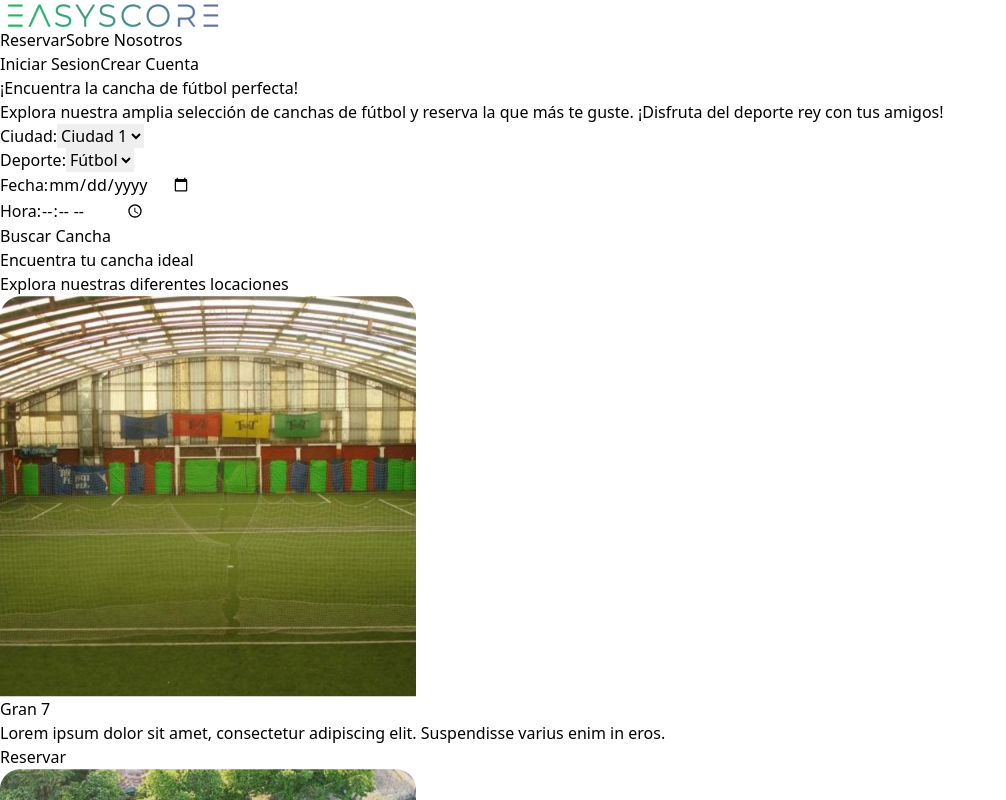
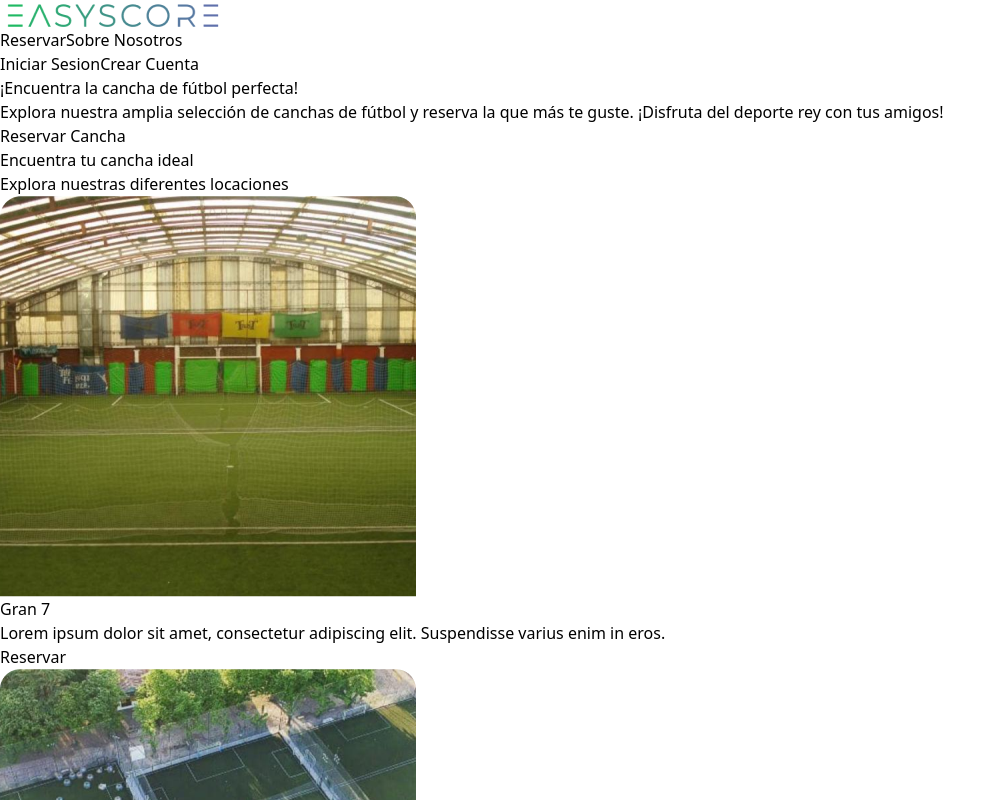
Before and after one commit to IgnacioFares/Proyecto-Integrador, a React (Vite) app in the folder frontend/: page / in a window 1280 px wide. Shown: the top 800 px of the page, without its empty margins (0-1006 px from the left). Built offline with nearby package versions, Linux system fonts and the light colour scheme.

Commit message:
Se agregaron los ultimos cambios en el home, login

```diff
--- a/frontend/src/App.jsx
+++ b/frontend/src/App.jsx
@@ -2,7 +2,7 @@ import { BrowserRouter, Routes, Route } from "react-router-dom";
 import { Home } from "./pages/Home/Home";
 import { routes } from "./routes/routes";
 import { Layout } from "./Layout/Layout";
-import FormularioRegistro from "./Components/FormularioRegistro/FormularioRegistro";
+import FormularioRegistro from "./pages/FormularioRegistro/FormularioRegistro";
 import Reservas from "./pages/Reservas/Reservas";
 import Administracion from "./pages/Administracion/Administracion";
 
--- a/frontend/src/Components/Encabezado/Encabezado.jsx
+++ b/frontend/src/Components/Encabezado/Encabezado.jsx
@@ -1,3 +1,5 @@
+import { Link } from "react-router-dom";
+import { routes } from "../../routes/routes";
 export const Encabezado = () => {
   return (
     <section className="flex box items-center justify-center w-full h-screen bg-cover bg-[url('https://images.unsplash.com/photo-1574629810360-7efbbe195018?q=80&w=1893&auto=format&fit=crop&ixlib=rb-4.0.3&ixid=M3wxMjA3fDB8MHxwaG90by1wYWdlfHx8fGVufDB8fHx8fA%3D%3D')]">
@@ -15,49 +17,7 @@ export const Encabezado = () => {
           </p>
         </div>
 
-        <div className="w-5/6 md:w-2/3 lg:w-3/5 p-6 flex justify-center">
-          <form className="bg-white bg-opacity-75 shadow-md rounded-lg px-8 pt-6 pb-8 mb-4 flex">
-            <div className="mb-4 mr-4">
-              <label className="block text-gray-700 text-sm font-bold mb-2" htmlFor="ciudad">
-                Ciudad:
-              </label>
-              <select className="block appearance-none w-full bg-gray-200 border border-gray-200 text-gray-700 py-3 px-4 pr-8 rounded leading-tight focus:outline-none focus:bg-white focus:border-gray-500" id="ciudad" name="ciudad">
-                <option value="ciudad1">Ciudad 1</option>
-                <option value="ciudad2">Ciudad 2</option>
-                <option value="ciudad3">Ciudad 3</option>
-                {/* Otras opciones de ciudad */}
-              </select>
-            </div>
-            <div className="mb-4 mr-4">
-              <label className="block text-gray-700 text-sm font-bold mb-2" htmlFor="deporte">
-                Deporte:
-              </label>
-              <select className="block appearance-none w-full bg-gray-200 border border-gray-200 text-gray-700 py-3 px-4 pr-8 rounded leading-tight focus:outline-none focus:bg-white focus:border-gray-500" id="deporte" name="deporte">
-                <option value="futbol">Fútbol</option>
-                <option value="baloncesto">Padel</option>
-                <option value="tenis">Tenis</option>
-                {/* Otras opciones de deporte */}
-              </select>
-            </div>
-            <div className="mb-4 mr-4">
-              <label className="block text-gray-700 text-sm font-bold mb-2" htmlFor="fecha">
-                Fecha:
-              </label>
-              <input className="appearance-none block w-full bg-gray-200 border border-gray-200 text-gray-700 py-3 px-4 pr-8 rounded leading-tight focus:outline-none focus:bg-white focus:border-gray-500" id="fecha" name="fecha" type="date"/>
-            </div>
-            <div className="mb-4 mr-4">
-              <label className="block text-gray-700 text-sm font-bold mb-2" htmlFor="hora">
-                Hora:
-              </label>
-              <input className="appearance-none block w-full bg-gray-200 border border-gray-200 text-gray-700 py-3 px-4 pr-8 rounded leading-tight focus:outline-none focus:bg-white focus:border-gray-500" id="hora" name="hora" type="time"/>
-            </div>
-            <div className="flex items-center">
-              <button className="bg-blue-500 hover:bg-blue-700 text-white font-bold py-2 px-4 rounded focus:outline-none focus:shadow-outline" type="submit">
-                Buscar Cancha
-              </button>
-            </div>
-          </form>
-        </div>
+        <Link to={routes.Reservas} className="bg-gradient-to-r from-blue-500 to-green-400 text-white py-3 px-6 text-lg rounded-md shadow-lg hover:shadow-xl transform transition-transform duration-300 ease-in-out hover:scale-110 hover:opacity-80">Reservar Cancha</Link>
       </div>
     </section>
   );
--- a/frontend/src/Components/Footer/Footer.jsx
+++ b/frontend/src/Components/Footer/Footer.jsx
@@ -8,13 +8,7 @@ const Footer = () => {
         <div className="bg-white">
     <div className="flex flex-col md:flex-row justify-between items-center py-4 px-8">
         <img src="/images/logosolo1.png" alt="Logo" className="mb-4 md:mb-0" />
-        <div className="flex flex-col md:flex-row">
-            <a href="#" className="text-green-500 px-4">Enlace uno</a>
-            <a href="#" className="text-green-500 px-4">Enlace dos</a>
-            <a href="#" className="text-green-500 px-4">Enlace tres</a>
-            <a href="#" className="text-green-500 px-4">Enlace cuatro</a>
-            <a href="#" className="text-green-500 px-4">Enlace cinco</a>
-        </div>
+
         <div className="flex md:flex-row">
             <a href="#" className="px-4"><FontAwesomeIcon icon={faFacebookF} /></a>
             <a href="#" className="px-4"><FontAwesomeIcon icon={faInstagram} /></a>
--- a/frontend/src/pages/Reservas/Reservas.jsx
+++ b/frontend/src/pages/Reservas/Reservas.jsx
@@ -1,57 +1,12 @@
 
-import { FaMapMarkerAlt, FaPhone, FaStar } from 'react-icons/fa';
 
-const StarRating = ({ rating }) => {
-    const stars = [];
-    for (let i = 0; i < 5; i++) {
-        stars.push(
-            <FaStar key={i} color={i < rating ? '#FFD700' : '#C4C4C4'} />
-        );
-    }
-    return <div className="flex">{stars}</div>;
-};
+
+
 
 const Reservas = () => {
     return (
-        <div className="flex flex-col md:flex-row items-start md:items-center justify-between mx-4 my-8">
-            <div className="md:w-1/2 mt-4 md:mt-0 md:pl-8 md:self-start">
-                <img src="/images/cancha1.png" alt="Cancha" className="w-full mb-4 md:mb-0" />
-            </div>
-            <div className="md:w-1/2 md:pl-4 mr-8">
-                <div className="text-2xl md:text-4xl font-bold mb-2">Canchas Don Balón</div>
-                <div className="text-gray-700 mb-2">7 Soles PH5</div>
-                <div className="flex items-center mb-2">
-                    <StarRating rating={4.5} /> {/* Suponiendo que la calificación es 4.5 */}
-                    <span className="ml-2">(4.5)</span>
-                </div>
-                <div className="text-lg font-bold mb-2">$38000</div>
-                <div className="text-gray-700 mb-2">
-                    Cancha de 7
-                    <br />
-                    Pasto sintetico
-                    <br />
-                    Item 1
-                    <br />
-                    Item 2
-                    <br />
-                    Item 3
-                </div>
-                <div className="text-gray-700 mb-2">
-                    <span>Fecha y hora de reserva:</span>
-                    <br />
-                    <span>(Aquí iría la fecha y hora seleccionada)</span>
-                </div>
-                <div className="flex flex-col md:flex-row justify-between items-center mb-4">
-                    <button className="bg-blue-500 text-white py-2 px-4 rounded-md shadow-lg hover:shadow-xl mb-2 md:mb-0">
-                        <FaMapMarkerAlt className="inline-block mr-2" />
-                        Ubicación
-                    </button>
-                    <button className="bg-blue-500 text-white py-2 px-4 rounded-md shadow-lg hover:shadow-xl">
-                        <FaPhone className="inline-block mr-2" />
-                        Contacto
-                    </button>
-                </div>
-            </div>
+        <div>
+
         </div>
     );
 };
--- a/frontend/src/routes/routes.js
+++ b/frontend/src/routes/routes.js
@@ -4,5 +4,5 @@ export const routes = {
     about: '/about',
     Login: '/login',
     Administracion:'/Administracion',
-    Reservas:"Reservas",
+    Reservas:"/Reservas",
   };
```
Also changed, not shown: frontend/src/pages/FormularioRegistro/FormularioRegistro.jsx (renamed from frontend/src/Components/FormularioRegistro/FormularioRegistro.jsx), 1 other file (tests, documents, lock files or other folders).
